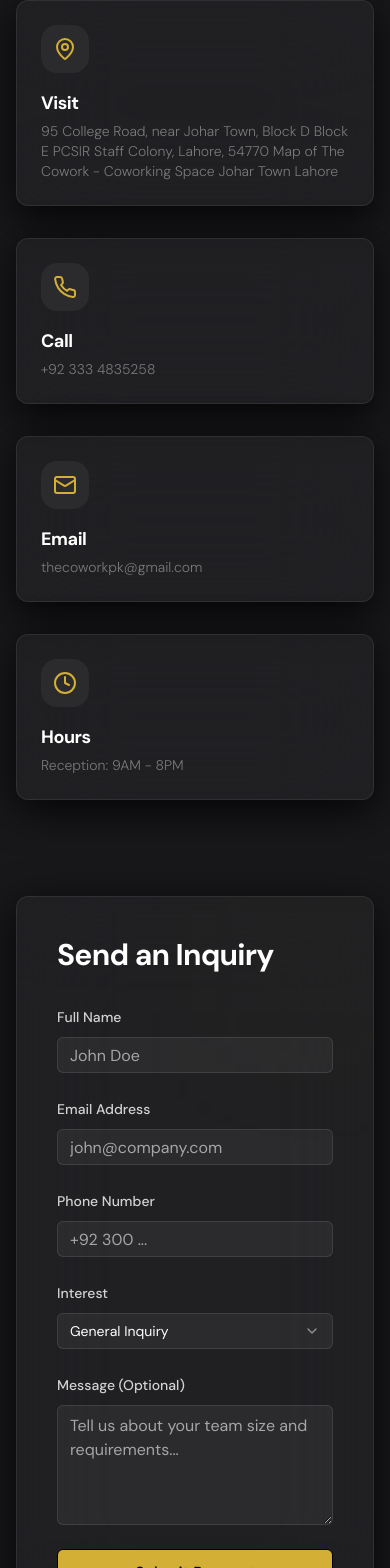
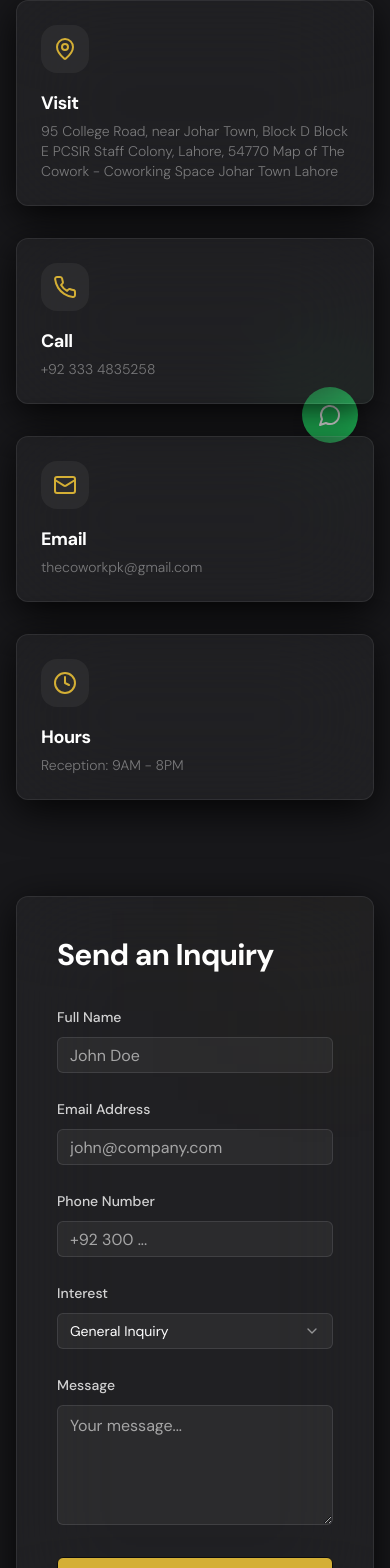
Before and after one commit to Wahabkh01/The-Cowork, a React (Vite) app: page /contact in a window 390 px wide. Shown: the part 369-1937 px from the top of the page. Built offline with nearby package versions, Linux system fonts and the light colour scheme; a web font is replaced by a local one.

Commit message:
Added Whatsapp button and Fixed Footer

```diff
--- a/src/components/Footer.tsx
+++ b/src/components/Footer.tsx
@@ -1,5 +1,5 @@
 import { Link } from "wouter";
-import { Facebook, Instagram, Linkedin, MapPin, Mail, Phone } from "lucide-react";
+import { Facebook, Instagram, Linkedin, MapPin, Mail, Phone, MessageCircle } from "lucide-react";
 
 export function Footer() {
   return (
@@ -13,7 +13,7 @@ export function Footer() {
               <img src="/Images/Logo.png" alt="The Cowork Hub Logo" className="h-10 w-auto" />
               <div className="text-2xl font-black tracking-tighter">
                 <span className="text-primary">THE</span>
-                <span className="text-white">COWORK</span>
+                <span className="text-white ml-2">COWORK</span>
               </div>
             </div>
             <p className="text-white/40 text-sm leading-relaxed font-light">
@@ -74,6 +74,14 @@ export function Footer() {
           </div>
         </div>
       </div>
+      <a
+        href="https://wa.me/923334835258"
+        target="_blank"
+        rel="noopener noreferrer"
+        className="fixed bottom-8 right-8 bg-green-500 text-white p-4 rounded-full shadow-lg hover:bg-green-600 transition-colors"
+      >
+        <MessageCircle size={24} />
+      </a>
     </footer>
   );
 }
--- a/src/components/InquiryForm.tsx
+++ b/src/components/InquiryForm.tsx
@@ -7,7 +7,9 @@ import { Input } from "@/components/ui/input";
 import { Textarea } from "@/components/ui/textarea";
 import { Select, SelectContent, SelectItem, SelectTrigger, SelectValue } from "@/components/ui/select";
 import { Button } from "@/components/ui/button";
-import { Loader2 } from "lucide-react";
+import { Loader2, MessageCircle } from "lucide-react";
+import { AlertDialog, AlertDialogContent, AlertDialogHeader, AlertDialogTitle, AlertDialogDescription, AlertDialogFooter, AlertDialogAction } from "@/components/ui/alert-dialog";
+import { useState } from "react";
 
 const insertInquirySchema = z.object({
   name: z.string().min(2, { message: "Name must be at least 2 characters." }),
@@ -21,6 +23,7 @@ type InsertInquiry = z.infer<typeof insertInquirySchema>;
 
 export function InquiryForm({ defaultType = "general" }: { defaultType?: string }) {
   const mutation = useCreateInquiry();
+  const [showThankYouDialog, setShowThankYouDialog] = useState(false);
 
   const form = useForm<InsertInquiry>({
     resolver: zodResolver(insertInquirySchema),
@@ -35,11 +38,15 @@ export function InquiryForm({ defaultType = "general" }: { defaultType?: string
 
   function onSubmit(data: InsertInquiry) {
     mutation.mutate(data, {
-      onSuccess: () => form.reset(),
+      onSuccess: () => {
+        form.reset();
+        setShowThankYouDialog(true);
+      },
     });
   }
 
   return (
+    <>
       <Form {...form}>
         <form onSubmit={form.handleSubmit(onSubmit)} className="space-y-6">
           <div className="grid grid-cols-1 md:grid-cols-2 gap-6">
@@ -116,35 +123,48 @@ export function InquiryForm({ defaultType = "general" }: { defaultType?: string
             name="message"
             render={({ field }) => (
               <FormItem>
-              <FormLabel className="text-white/80">Message (Optional)</FormLabel>
+                <FormLabel className="text-white/80">Message</FormLabel>
                 <FormControl>
-                <Textarea
-                  placeholder="Tell us about your team size and requirements..."
-                  className="bg-white/5 border-white/10 text-white min-h-[120px] focus:border-primary/50"
-                  {...field}
-                  value={field.value || ''}
-                />
+                  <Textarea placeholder="Your message..." className="bg-white/5 border-white/10 text-white focus:border-primary/50 min-h-[120px]" {...field} value={field.value || ''} />
                 </FormControl>
                 <FormMessage />
               </FormItem>
             )}
           />
 
-        <Button
-          type="submit"
-          disabled={mutation.isPending}
-          className="w-full bg-primary text-black hover:bg-white transition-all h-12 text-base font-medium"
-        >
-          {mutation.isPending ? (
-            <>
-              <Loader2 className="mr-2 h-4 w-4 animate-spin" />
-              Sending...
-            </>
-          ) : (
-            "Submit Request"
-          )}
+          <Button type="submit" className="w-full !mt-8" size="lg" disabled={mutation.isPending}>
+            {mutation.isPending && <Loader2 className="mr-2 h-4 w-4 animate-spin" />}
+            Send Inquiry
           </Button>
         </form>
       </Form>
+
+      <AlertDialog open={showThankYouDialog} onOpenChange={setShowThankYouDialog}>
+        <AlertDialogContent className="bg-zinc-900 border-white/10 text-white">
+          <AlertDialogHeader>
+            <AlertDialogTitle>Thank You!</AlertDialogTitle>
+            <AlertDialogDescription className="text-white/60">
+              We have received your form and will get back to you shortly. You can also contact us on WhatsApp.
+            </AlertDialogDescription>
+          </AlertDialogHeader>
+          <AlertDialogFooter>
+            <a
+              href="https://wa.me/923334835258"
+              target="_blank"
+              rel="noopener noreferrer"
+              className="w-full"
+            >
+              <Button className="w-full bg-green-500 hover:bg-green-600 text-white">
+                <MessageCircle className="mr-2 h-4 w-4" />
+                Contact on WhatsApp
+              </Button>
+            </a>
+            <AlertDialogAction onClick={() => setShowThankYouDialog(false)} className="w-full mt-2 md:mt-0 md:w-auto">
+              Close
+            </AlertDialogAction>
+          </AlertDialogFooter>
+        </AlertDialogContent>
+      </AlertDialog>
+    </>
   );
 }
```
Lines whose indentation alone changed are shown as unchanged.
